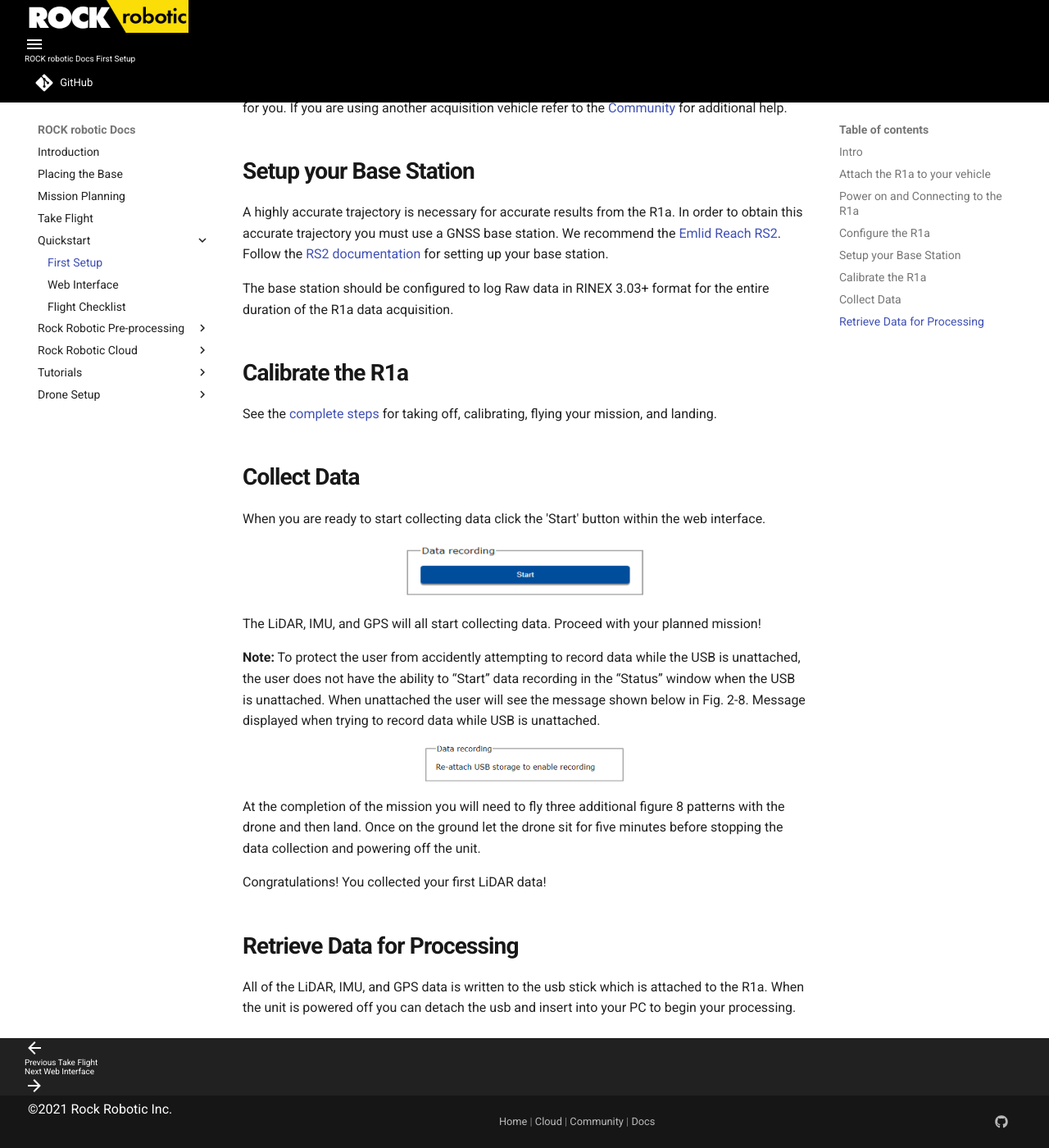
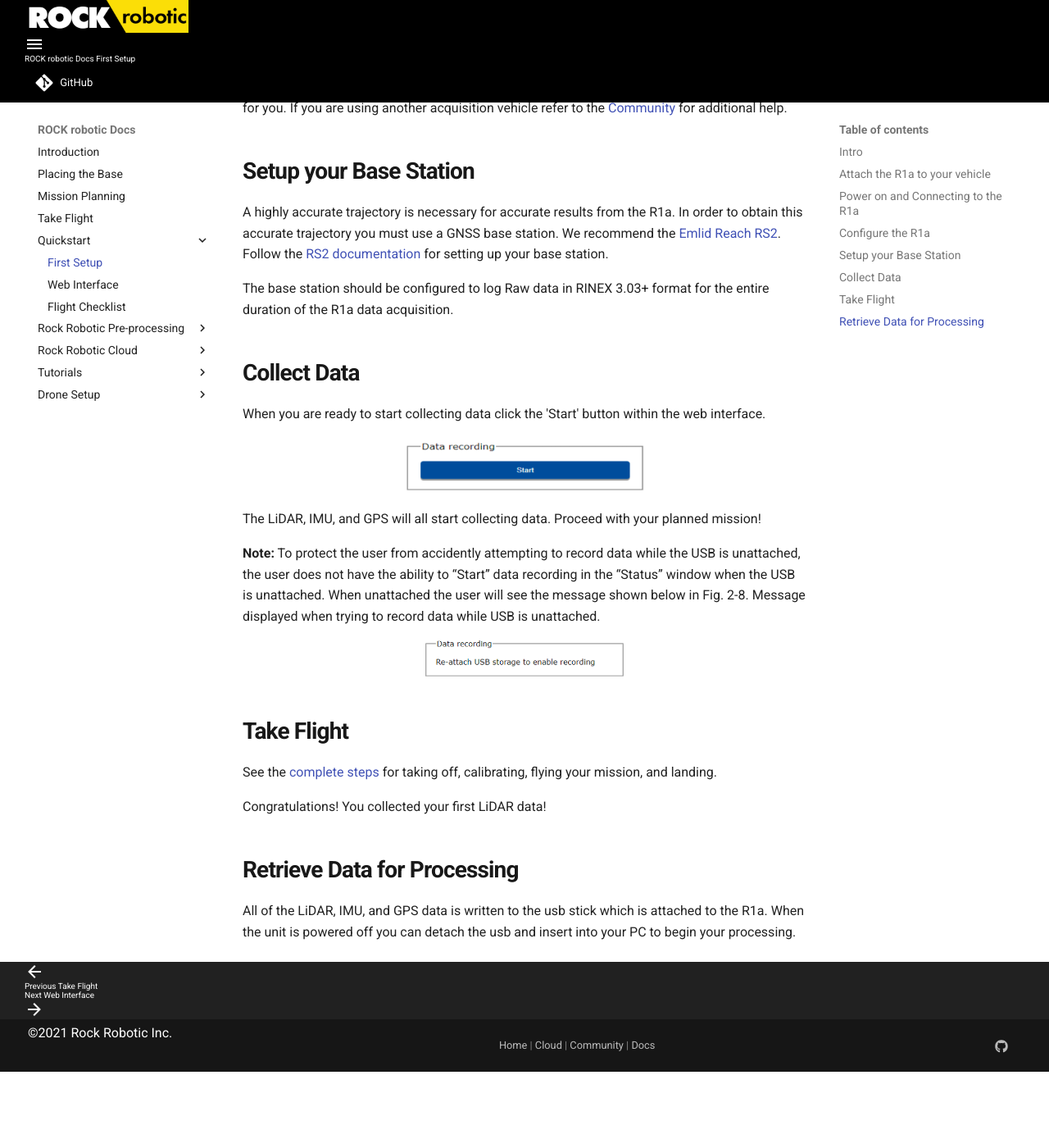
Before and after one commit to RockRobotic/rock-doc, an MkDocs documentation site: the page built from docs/quickstart/first-setup.md, in a window 1280 px wide and 1400 px high, scrolled down 2323 px. Shown: the whole window at 82% size. Built offline with MkDocs 1.6.1 and Material for MkDocs 9.7.7, drawn with Linux system fonts in a browser that asks for light colours; comment, search, counter and statistics services are not loaded; after the commit the page ends 3630 px from its top, so only the background shows below that.

Commit message:
Update broken links.

```diff
--- a/docs/quickstart/first-setup.md
+++ b/docs/quickstart/first-setup.md
@@ -55,10 +55,6 @@
 
 The base station should be configured to log Raw data in RINEX 3.03+ format for the entire duration of the R1a data acquisition.
 
-## Calibrate the R1a
-
-See the [complete steps](../../Calibration/Calibration) for taking off, calibrating, flying your mission, and landing.
-
 ## Collect Data
 
 When you are ready to start collecting data click the 'Start' button within the web interface.
@@ -71,7 +67,9 @@
 
 ![Attach Storage](../img/re-attach.png){: style="width: 250px;margin:0 auto;display:block;"}
 
-At the completion of the mission you will need to fly three additional figure 8 patterns with the drone and then land. Once on the ground let the drone sit for five minutes before stopping the data collection and powering off the unit.
+## Take Flight
+
+See the [complete steps](../../Calibration/Take-flight) for taking off, calibrating, flying your mission, and landing.
 
 Congratulations! You collected your first LiDAR data!
 
```
Also changed, not shown: docs/index.md (+1 -1 lines).
